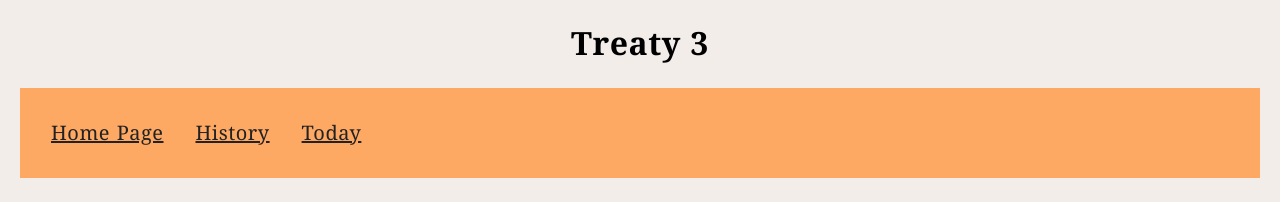
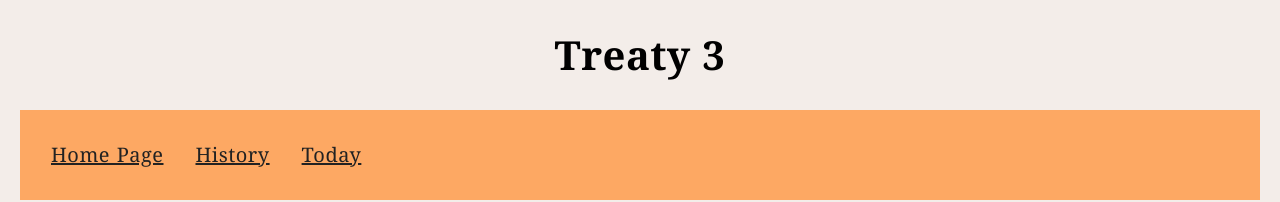
Before and after one commit to jord-lava/treaty-3-principles-of-web-design, a plain HTML site: page today.html in a window 1280 px wide. Shown: the top 202 px of the page. Drawn offline with Linux system fonts and the light colour scheme.

Commit message:
added animation

```diff
--- a/stylesheets/main.css
+++ b/stylesheets/main.css
@@ -134,7 +134,7 @@ a {
 h1 {
   color: black;
   text-align: center;
-  font-size: 3.2rem;
+  font-size: 4rem;
 }
 
 /*
--- a/today.html
+++ b/today.html
@@ -6,6 +6,11 @@
   Date Last Modified: 1/14/23
 -->
 
+<!--
+  things to add
+  -add comments to ccontent
+  -add comment to animation css
+ -->
 <!DOCTYPE html>
 <html lang="en">
   <head>
@@ -48,6 +53,45 @@
         background-color: #f3ede9;
         top: 0;
         z-index: 2;
+      }
+
+      /*
+        under this comment is for a animation
+        hover over "Treaty 3" h1 to see animation
+        source: https://blog.hubspot.com/website/css-animation-examples
+      */
+      h1::before {
+        transform: scaleX(0);
+        transform-origin: bottom right;
+      }
+
+      h1:hover::before {
+        transform: scaleX(1);
+        transform-origin: bottom left;
+      }
+
+      h1::before {
+        content: " ";
+        display: block;
+        position: absolute;
+        top: 0;
+        right: 0;
+        bottom: 0;
+        left: 0;
+        inset: 0 0 0 0;
+        background: #fabb86;
+        z-index: -1;
+        transition: transform 0.3s ease;
+      }
+
+      h1 {
+        position: relative;
+      }
+
+      @media (orientation: landscape) {
+        body {
+          grid-auto-flow: column;
+        }
       }
     </style>
   </head>
```
